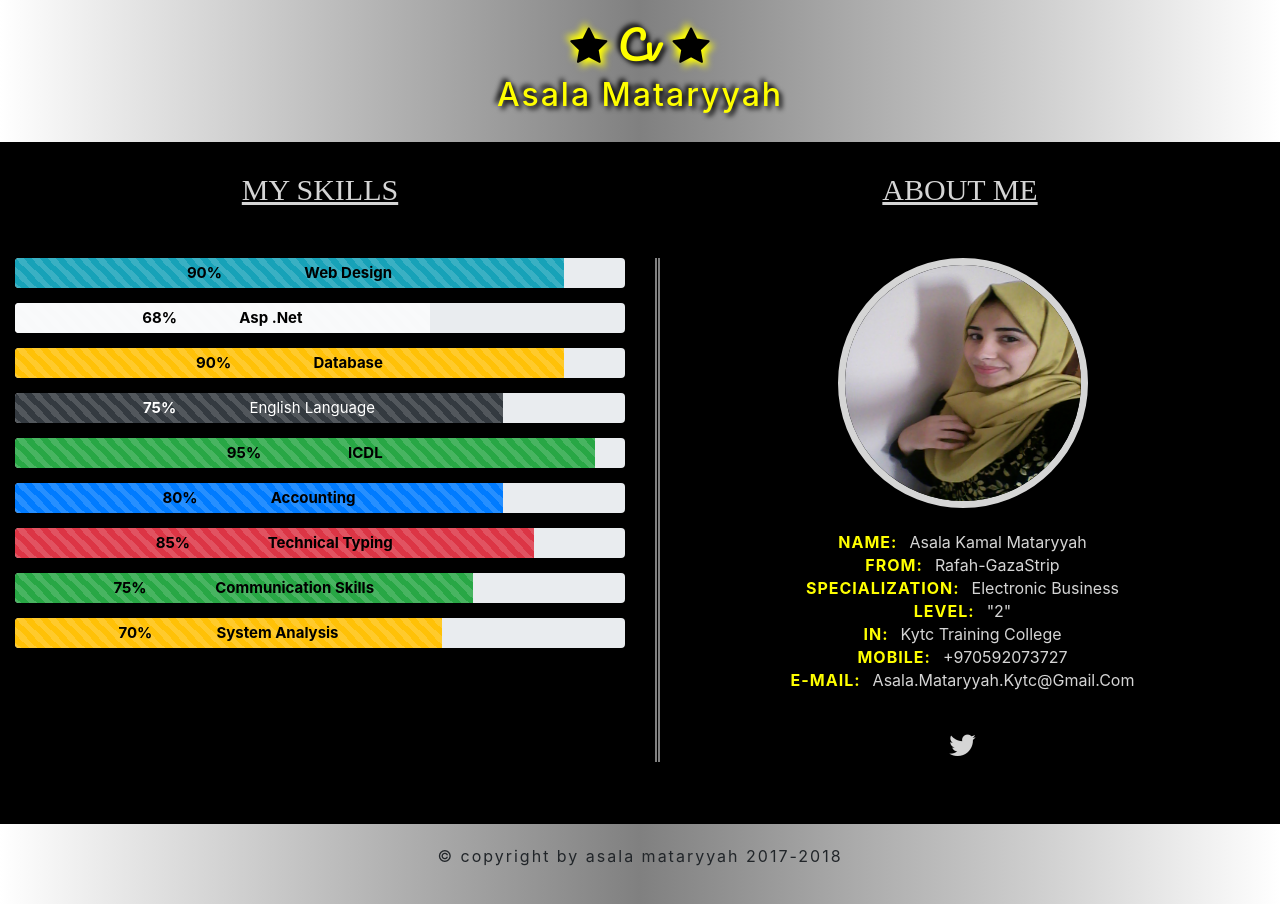
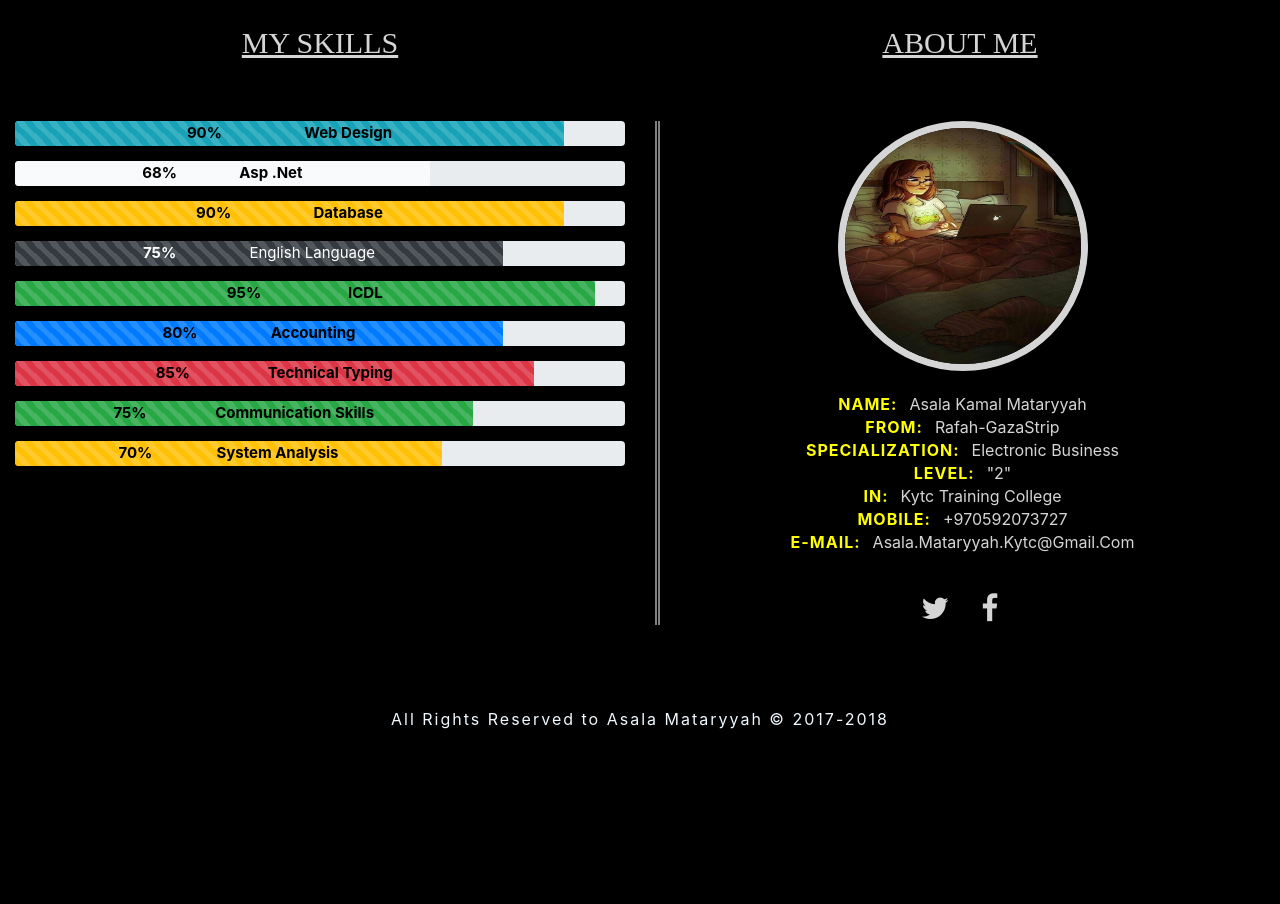
Before and after one commit to AsalaKM/CV-usingBootstrap, a plain HTML site: page index.html in a window 1280 px wide. After the commit the page ends 800 px from the top, so only its background shows below. Drawn offline with Linux system fonts and the light colour scheme; a web font is replaced by a local one.

Commit message:
Editing style

```diff
--- a/css/style.css
+++ b/css/style.css
@@ -15,33 +15,9 @@ a{
 body{
 	background: black;
 }
-.header{
-	padding:20px 0;
-	background:linear-gradient(to right,#fff,gray,#fff);
-}
-.header h1{
-	text-align:center;
-	text-transform:capitalize;
-	text-shadow:3px 3px 5px black,-3px -3px 5px black;
-	font-family: 'Pacifico', cursive;
-	color:yellow;
-}
-.header h2{
-	text-align:center;
-	text-transform:capitalize;
-	text-shadow:3px 3px 5px black,-3px -3px 5px black;
-	/*font-family:Algerian;*/
-	color:yellow;
-	letter-spacing:2px;
-	font-weight:500;
-}
-.header h1 .fa{
-	color:#000;
-	text-shadow:4px 4px 7px yellow,-4px -4px 7px yellow;
-}
-/***********************************************************/
+/******************/
 .section-skills{
-	padding-top:30px;
+	padding-top:20px;
 	min-height:400px;
 	padding-bottom:5%;
 }
@@ -49,14 +25,14 @@ body{
 	text-transform:uppercase;
 	font-size:30px;
 	font-family:Algerian;
-	margin:0px 0px 50px 0px;
+	margin:5px 0px 60px 0px;
 	text-decoration:underline;
 	text-align:center;
 	color:#d5d5d5;
 }
 
 .progress{
-	height:30px;
+	height:25px;
 	margin:0px 0px 15px 0px;
 	font-size:15px;
 	text-transform:capitalize;
@@ -103,16 +79,12 @@ body{
 .about .contact a .fa{
 	transition:all 0.5s;
 }
-.fa-pinterest:hover{
-	color:#bd081c;
+.fa-twitter:hover{
+	color:#1da1f2;
 	transform:scale(2,2);
 }
-.fa-google-plus:hover{
-	color:#ce4438;
-	transform:scale(2,2);
-}
-.fa-twitter:hover{
-	color:#1da1f2;
+.fa-facebook:hover{
+	color:#40539b;
 	transform:scale(2,2);
 }
 .about img:hover{
@@ -123,9 +95,10 @@ body{
 /*****************************************************/
 .footer{
 	padding:20px 0;
-	background:linear-gradient(to right,#fff,gray,#fff);
+	background:#000;
 }
 .footer address{
 	text-align:center;
 	letter-spacing:2px;
+	color: aliceblue;
 }
--- a/index.html
+++ b/index.html
@@ -12,10 +12,6 @@
 		<link href="https://fonts.googleapis.com/css?family=Comfortaa|Nunito|Open+Sans+Condensed:300|PT+Sans+Caption|Pacifico" rel="stylesheet">
 	</head>
 	<body>
-		<div class="header">
-			<h1> <span class="fa fa-star"></span> cv <span class="fa fa-star"></span></h1>
-			<h2>asala mataryyah</h2>
-		</div><!--header-->
 		<div class="container-fluid">
 			<div class="row section-skills">
 				<div class="skills col-md-6 col-xs-12">
@@ -53,7 +49,7 @@
 				<div class="info col-md-6 col-xs-12">
 					<h2 class="info-title">about me</h2><!--info-title-->
 					<div class="about">
-						<img class="rounded-circle" src="media/20170625_114800.jpg" width="200" height="200"/>
+						<img class="rounded-circle" src="media/lap.jpg" width="200" height="200"/>
 						<p><span>name:</span>Asala kamal mataryyah</p>
 						<p><span>from:</span>rafah-gazaStrip</p>
 						<p><span>specialization:</span>Electronic business</p>
@@ -63,13 +59,14 @@
 						<p href="#"><span> E-mail:</span>asala.mataryyah.kytc@gmail.com</p>
 						<div class="contact">
 							<a href="https://twitter.com/@asala_matarya"><span class="fa fa-twitter"></span></a>
+							<a href="https://www.facebook.com/asala.kamal.10"><span class="fa fa-facebook"></span></a>
 						</div><!--contact-->
 					</div><!--about-->
 				</div><!--info-->
 			</div><!--section-skills-->
 		</div>
 			<div class="footer">
-			<address> &copy copyright by asala mataryyah 2017-2018</address>
+			<address> All Rights Reserved to Asala Mataryyah &copy; 2017-2018</address>
 		</div><!--footer-->
 	</body>
 </html>
```
Also changed, not shown: media/20170625_114800.jpg (deleted), media/lap.jpg (added).
